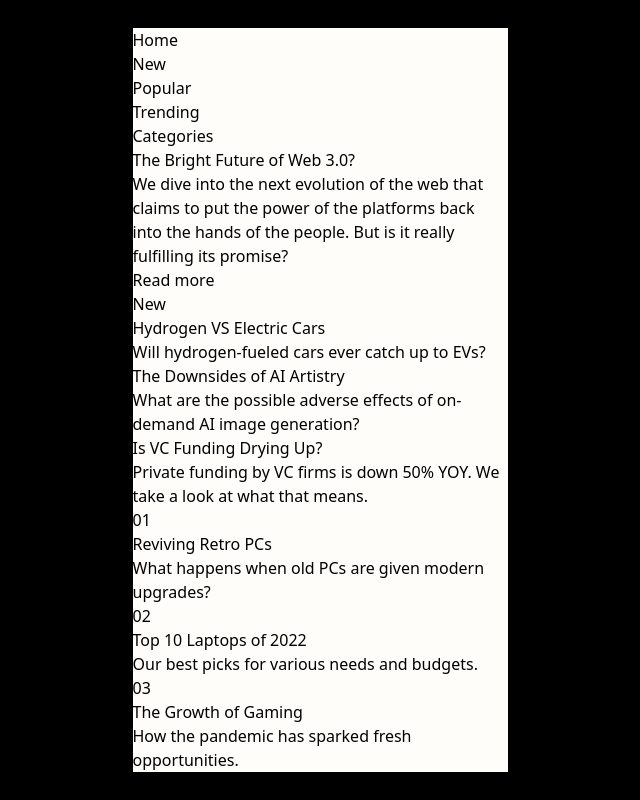
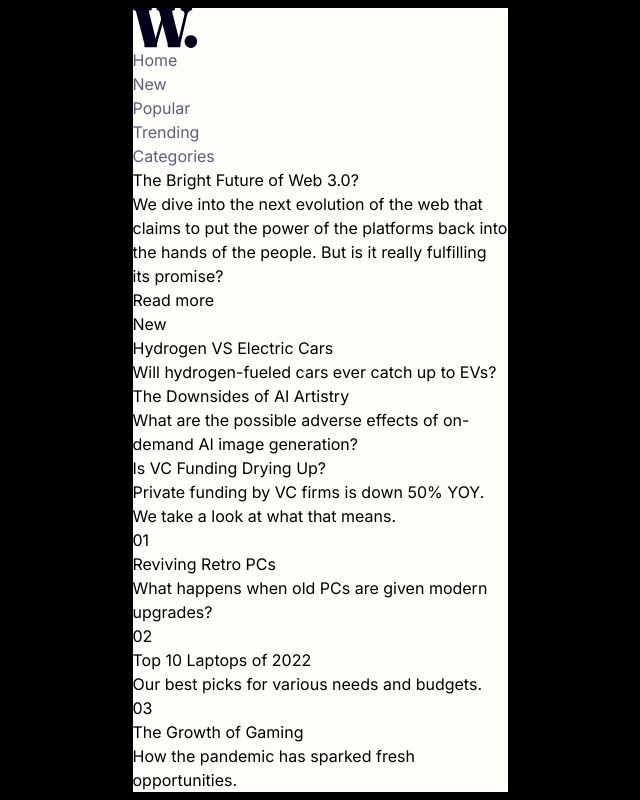
Before and after one commit to shaversj/news-homepage-main, a React (Vite) app: page / in a window 1280 px wide. Shown: the whole page, without its empty margins (320-960 px from the left). Built offline with nearby package versions, Linux system fonts and the light colour scheme.

Commit message:
Added Desktop Nav Bar

```diff
--- a/src/App.jsx
+++ b/src/App.jsx
@@ -1,15 +1,18 @@
-
+import web3Desktop from '/src/assets/images/image-web-3-desktop.jpg'
+import web3Mobile from '/src/assets/images/image-web-3-mobile.jpg'
+import logo from '/src/assets/images/logo.svg'
 function App() {
 
   return (
     <>
         <div className={"bg-black min-h-screen flex items-center"}>
-            <div className={"max-w-screen-sm bg-off-white lg:max-w-screen-lg lg:w-full mx-auto"}>
+            <div className={"max-w-screen-sm bg-off-white lg:max-w-screen-lg lg:w-full mx-auto font-Inter lg:px-[163px]"}>
 
-                <header>
+                <header className={"lg:flex lg:items-center"}>
+                    <img src={logo} alt={""} />
 
-                    <nav>
-                        <ul>
+                    <nav className={"lg:ml-auto"}>
+                        <ul className={"lg:flex lg:gap-x-[36px] text-dark-grayish-blue"}>
                             <li><a href="#">Home</a></li>
                             <li><a href="#">New</a></li>
                             <li><a href="#">Popular</a></li>
@@ -20,6 +23,10 @@ function App() {
                 </header>
 
                 <main>
+                    {/*<picture>*/}
+                    {/*    <source className={""} srcSet={web3Desktop} media="(min-width: 1440px)" />*/}
+                    {/*    <img className={""} src={web3Mobile} alt="" />*/}
+                    {/*</picture>*/}
                     <div>
                         <h1>The Bright Future of Web 3.0?</h1>
                         <div>
```
